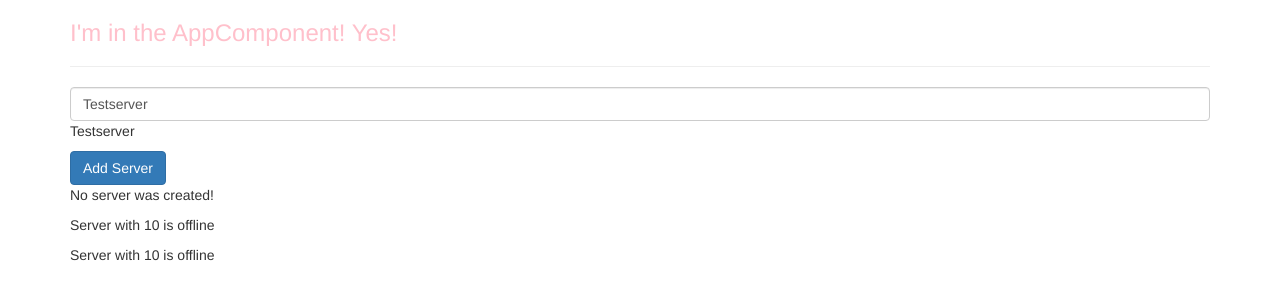
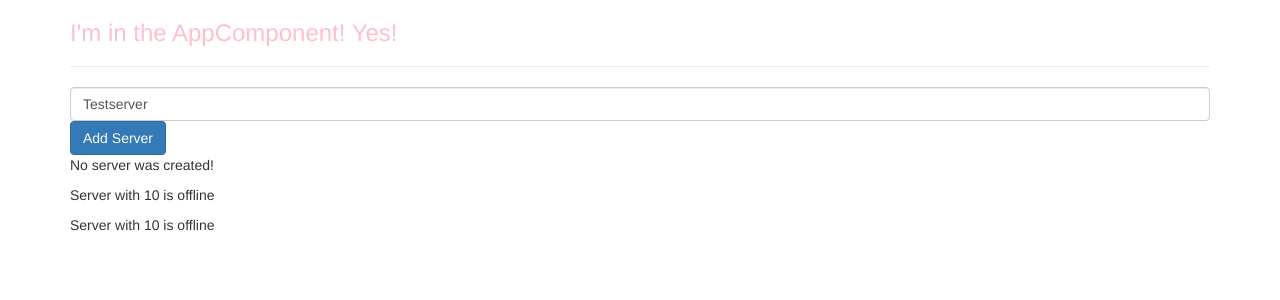
Before and after one commit to MrSharp12/angular-5-training, an Angular app: page / in a window 1280 px wide. Shown: the top 300 px of the page. Built offline with nearby package versions, Linux system fonts and the light colour scheme.

Commit message:
combined data binding

```diff
--- a/src/app/servers/servers.component.html
+++ b/src/app/servers/servers.component.html
@@ -1,12 +1,7 @@
-<!-- two-way databiding combines property and event binding -->
-<!-- [()] is the syntax for two-way databinding-->
-<!-- must use special directive, ngModel, for two-way databinding -->
-<!-- to be able to use ngModel, the FormsModule (from @angular/forms) -->
-<!-- needs to be added to the imports[]array in the AppModule -->
-<!-- should be there by default in a CLI project -->
-<!-- two-way works in the following way -->
-<!-- it will trigger on the input event -->
-<!-- and update the value of the component automatically, as well the input-->
+<!-- here is event binding to listen to the click -->
+<!-- string interpolation to output the data -->
+<!-- property binding to enable the button -->
+<!-- two-way databinding to fetch our data -->
 
 <!-- <label>Server Name</label>
 <input
@@ -17,7 +12,7 @@
     type="text"
     class="form-control"
     [(ngModel)]="serverName">
-  <p>{{ serverName }}</p>
+  <!-- <p>{{ serverName }}</p> -->
 <button
   class="btn btn-primary"
   [disabled]="!allowNewServer"
--- a/src/app/servers/servers.component.ts
+++ b/src/app/servers/servers.component.ts
@@ -25,7 +25,7 @@ export class ServersComponent implements OnInit {
   }
 
   onCreateServer() {
-    this.serverCreationStatus = 'Sever was created!';
+    this.serverCreationStatus = 'Sever was created!  Name is' + this.serverName;
   }
 
   onUpdateServerName(event: Event) {
```
Also changed, not shown: 1 other file (tests, documents, lock files or other folders).
